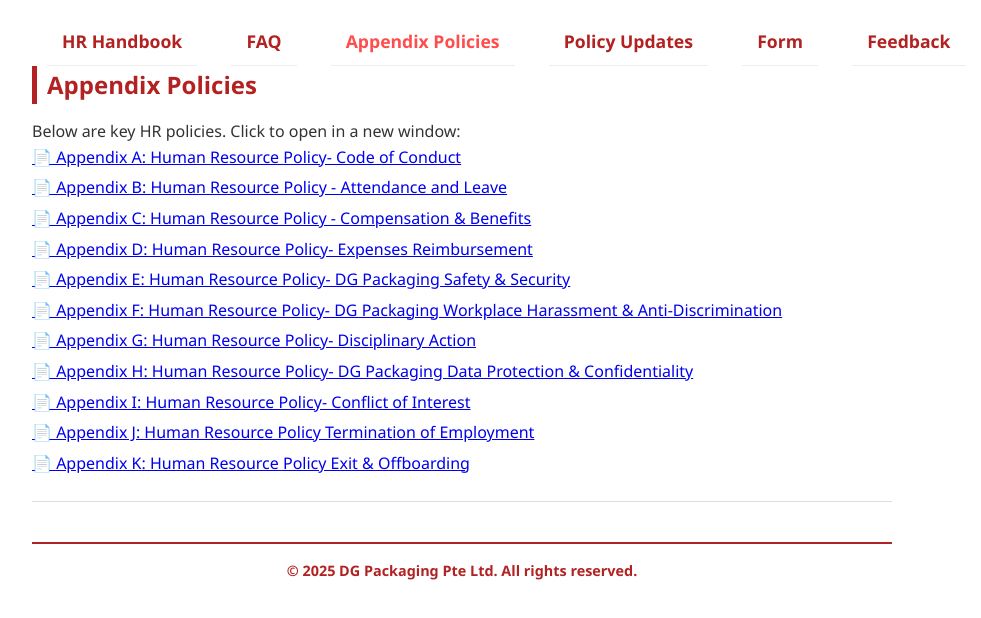
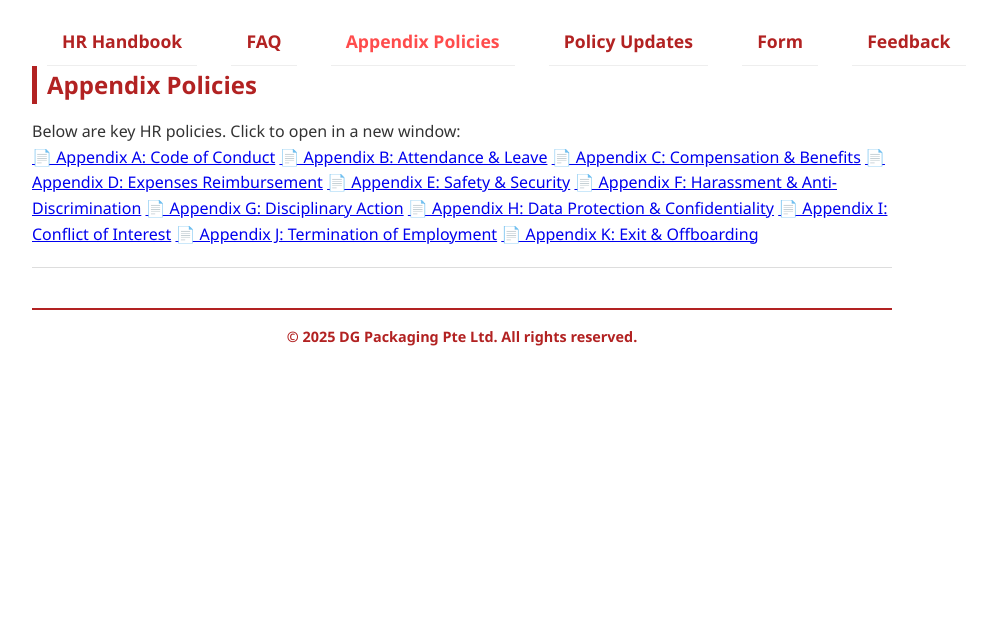
Before and after one commit to dgploveorange-stack/DGP-Handbook, a plain HTML site: page index.html in a window 1280 px wide. Both pictures are taken after a click on the link "Appendix Policies". Shown: the part 102-720 px from the top of the page, without its empty margins (178-1159 px from the left). Drawn offline with Linux system fonts and the light colour scheme; a script that the page names is missing.

Commit message:
Update index.html

```diff
--- a/index.html
+++ b/index.html
@@ -277,17 +277,18 @@
   <section id="policies" role="region" aria-labelledby="policies-title">
     <h2 id="policies-title">Appendix Policies</h2>
     <p>Below are key HR policies. Click to open in a new window:</p>
-    <a href="/Appendix A Human Resource Policy- Code of Conduct.pdf" target="_blank" style="display:block; margin-bottom:5px;">📄 Appendix A: Human Resource Policy- Code of Conduct</a>
-    <a href="/Appendix B Human Resource Policy -Attendance and Leave.pdf" target="_blank" style="display:block; margin-bottom:5px;">📄 Appendix B: Human Resource Policy - Attendance and Leave</a>
-    <a href="/Appendix C Human Resource Policy - Compensation & Benefits.pdf" target="_blank" style="display:block; margin-bottom:5px;">📄 Appendix C: Human Resource Policy - Compensation & Benefits</a>
-    <a href="/Appendix D Human Resource Policy- Expenses Reimbursement.pdf" target="_blank" style="display:block; margin-bottom:5px;">📄 Appendix D: Human Resource Policy- Expenses Reimbursement</a>
-    <a href="/Appendix E Human Resource Policy- DG Packaging Safety & Security.pdf" target="_blank" style="display:block; margin-bottom:5px;">📄 Appendix E: Human Resource Policy- DG Packaging Safety & Security</a>
-    <a href="/Appendix F Human Resource Policy- DG Packaging Workplace Harassment & Anti-Discrimination.pdf" target="_blank" style="display:block; margin-bottom:5px;">📄 Appendix F: Human Resource Policy- DG Packaging Workplace Harassment & Anti-Discrimination</a>
-    <a href="/Appendix G Human Resource Policy- Disciplinary Action.pdf" target="_blank" style="display:block; margin-bottom:5px;">📄 Appendix G: Human Resource Policy- Disciplinary Action</a>
-    <a href="/Appendix H Human Resource Policy- DG Packaging Data Protection & Confidentiality.pdf" target="_blank" style="display:block; margin-bottom:5px;">📄 Appendix H: Human Resource Policy- DG Packaging Data Protection & Confidentiality</a>
-    <a href="/Appendix I Human Resource Policy- Conflict of Interest.pdf" target="_blank" style="display:block; margin-bottom:5px;">📄 Appendix I: Human Resource Policy- Conflict of Interest</a>
-    <a href="/Appendix J Human Resource Policy Termination of Employment.pdf" target="_blank" style="display:block; margin-bottom:5px;">📄 Appendix J: Human Resource Policy Termination of Employment</a>
-    <a href="/Appendix K Human Resource Policy Exit & Offboarding.pdf" target="_blank" style="display:block; margin-bottom:5px;">📄 Appendix K: Human Resource Policy Exit & Offboarding</a>
+
+    <a href="Appendix%20A%20Human%20Resource%20Policy-%20Code%20of%20Conduct.pdf" target="_blank">📄 Appendix A: Code of Conduct</a>
+    <a href="Appendix%20B%20Human%20Resource%20Policy%20-Attendance%20and%20Leave.pdf" target="_blank">📄 Appendix B: Attendance & Leave</a>
+    <a href="Appendix%20C%20Human%20Resource%20Policy%20-%20Compensation%20%26%20Benefits.pdf" target="_blank">📄 Appendix C: Compensation & Benefits</a>
+    <a href="Appendix%20D%20Human%20Resource%20Policy-%20Expenses%20Reimbursement.pdf" target="_blank">📄 Appendix D: Expenses Reimbursement</a>
+    <a href="Appendix%20E%20Human%20Resource%20Policy-%20DG%20Packaging%20Safety%20%26%20Security.pdf" target="_blank">📄 Appendix E: Safety & Security</a>
+    <a href="Appendix%20F%20Human%20Resource%20Policy-%20DG%20Packaging%20Workplace%20Harassment%20%26%20Anti-Discrimination.pdf" target="_blank">📄 Appendix F: Harassment & Anti-Discrimination</a>
+    <a href="Appendix%20G%20Human%20Resource%20Policy-%20Disciplinary%20Action.pdf" target="_blank">📄 Appendix G: Disciplinary Action</a>
+    <a href="Appendix%20H%20Human%20Resource%20Policy-%20DG%20Packaging%20Data%20Protection%20%26%20Confidentiality.pdf" target="_blank">📄 Appendix H: Data Protection & Confidentiality</a>
+    <a href="Appendix%20I%20Human%20Resource%20Policy-%20Conflict%20of%20Interest.pdf" target="_blank">📄 Appendix I: Conflict of Interest</a>
+    <a href="Appendix%20J%20Human%20Resource%20Policy%20Termination%20of%20Employment.pdf" target="_blank">📄 Appendix J: Termination of Employment</a>
+    <a href="Appendix%20K%20Human%20Resource%20Policy%20Exit%20%26%20Offboarding.pdf" target="_blank">📄 Appendix K: Exit & Offboarding</a>
   </section>
 
     <section id="Updates" role="region" aria-labelledby="updates-title">
```
